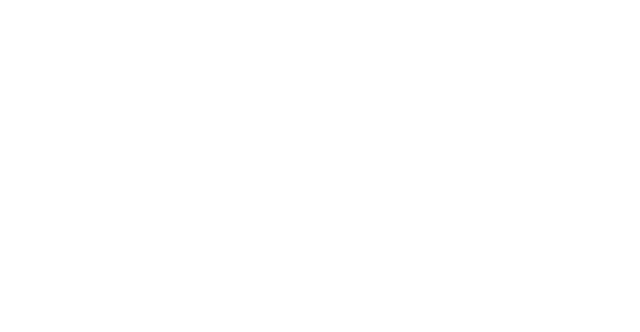
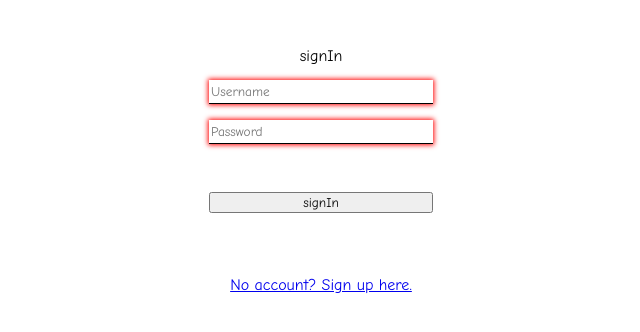
Before and after one commit to DimitarTanev1997/todo-app, a React (Create React App) app in the folder client/: page / in a window 1280 px wide. Shown: the top 332 px of the page, without its empty margins (319-959 px from the left). Built offline with nearby package versions, Linux system fonts and the light colour scheme.

Commit message:
Fix main route (#5)

```diff
--- a/client/src/App.tsx
+++ b/client/src/App.tsx
@@ -22,18 +22,23 @@ const App = () => {
         </nav>
         <main>
           <BrowserRouter>
-            <Switch>
-              <Route path="/auth/signin">
-                {isAuthenticated ? <Redirect push to="/" /> : <AuthForm type="signIn" />}
-              </Route>
-              <Route path="/auth/signup">
-                {isAuthenticated ? <Redirect push to="/" /> : <AuthForm type="signUp"/>}
-              </Route>
-            </Switch>
+
+            <Route exact path="/">
+              <AuthForm type="signIn" />
+            </Route>
+
+
+            <Route exact path="/auth/signin">
+              {isAuthenticated ? <Redirect push to="/" /> : <AuthForm type="signIn" />}
+            </Route>
+            <Route exact path="/auth/signup">
+              {isAuthenticated ? <Redirect push to="/" /> : <AuthForm type="signUp"/>}
+            </Route>
+
               {isAuthenticated && (
                 <TodosProvider>
                 <Route exact path="/">
-                  {isAuthenticated && <Redirect to="/todos" />}
+                  {isAuthenticated && <Redirect push to="/todos" />}
                 </Route>
                 <Route exact path="/todos">
                   <section>
@@ -59,7 +64,6 @@ const App = () => {
                 <Route path="/todos/:id">
                   <TodoForm type="edit"></TodoForm>
                 </Route>
-
             </Switch>
 
             </TodosProvider>
```
